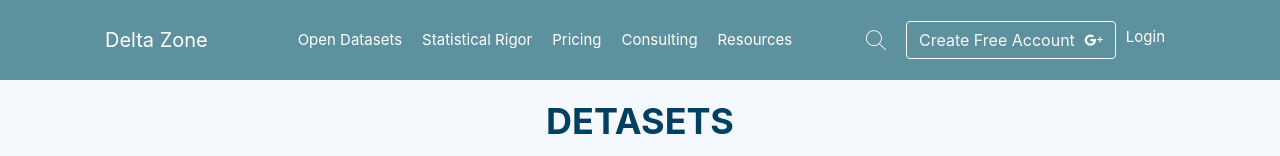
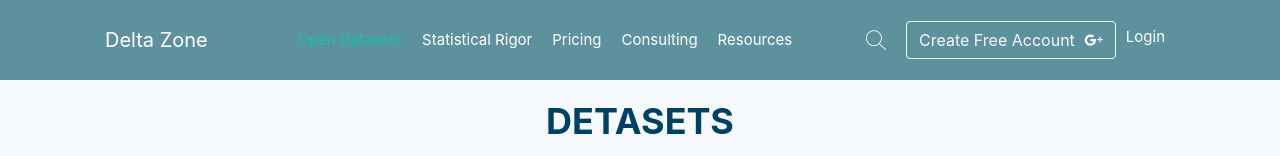
Before and after one commit to guptanidhi/React-Delta, a React (Create React App) app: page / in a window 1280 px wide. In both pictures the pointer is over the button "Open Datasets". Shown: the top 156 px of the page. Built offline with nearby package versions, Linux system fonts and the light colour scheme.

Commit message:
update code

```diff
--- a/src/components/Navbar/navbar.module.scss
+++ b/src/components/Navbar/navbar.module.scss
@@ -12,6 +12,9 @@
 				color: #fff;
 				font-size: 15px;
 				padding: 5px 10px;
+				&:hover {
+					color: #14c2ae;
+				}
 			}
 		}
 	}
```
